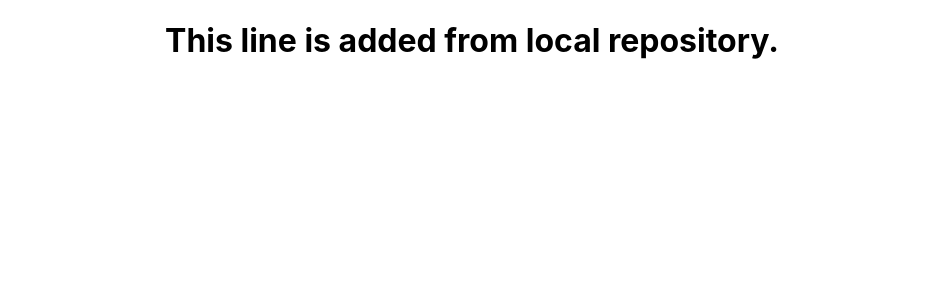
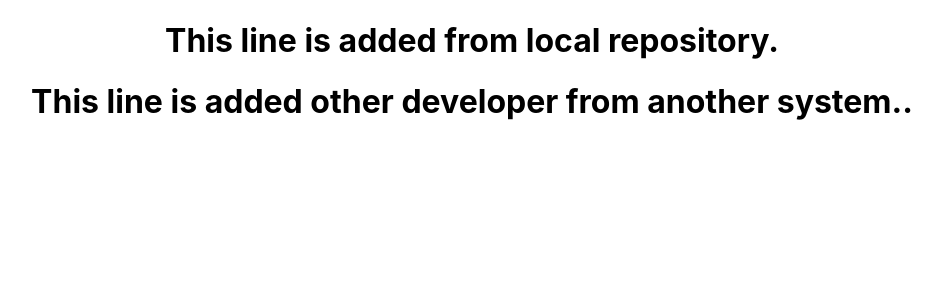
Before and after one commit to manjunadhb/Rep2211, a React (Create React App) app in the folder myapp/: page / in a window 1280 px wide. Shown: the top 300 px of the page, without its empty margins (168-1110 px from the left). Built offline with nearby package versions, Linux system fonts and the light colour scheme.

Commit message:
added second heading

```diff
--- a/myapp/src/App.js
+++ b/myapp/src/App.js
@@ -5,6 +5,7 @@ function App() {
   return (
     <div className="App">
       <h1>This line is added from local repository.</h1>
+      <h1>This line is added other developer from another system..</h1>
     </div>
   );
 }
```
